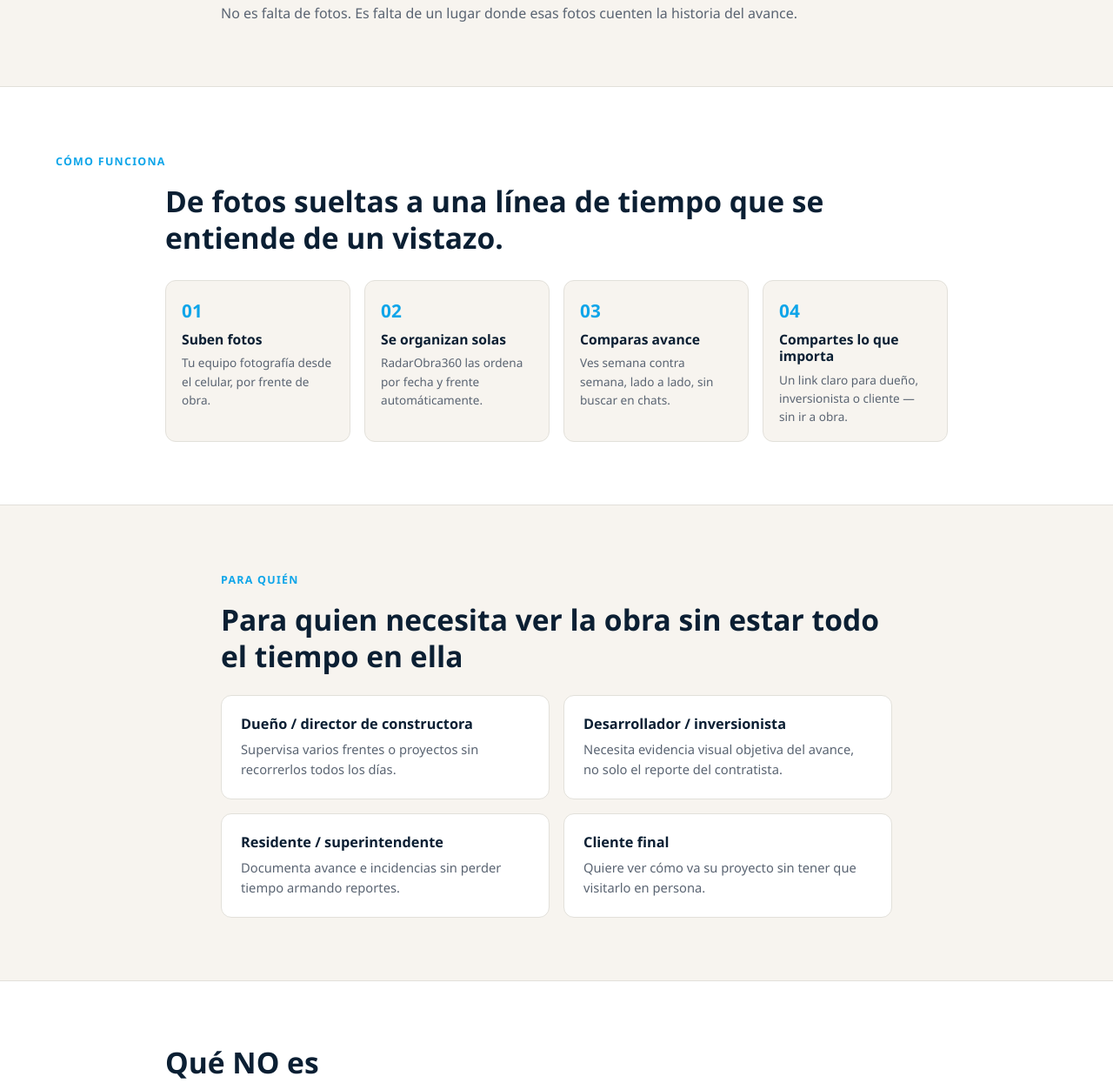
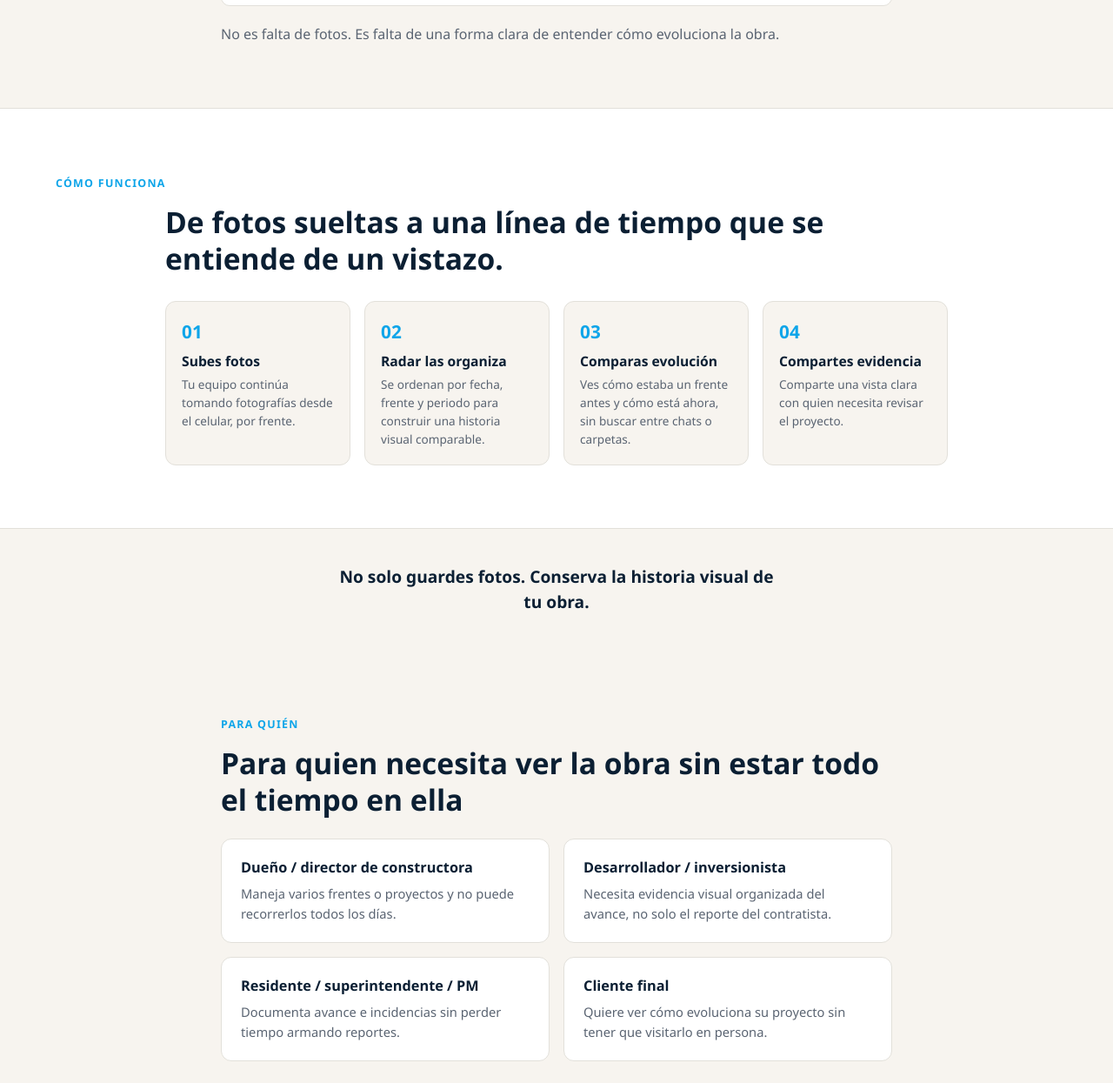
Before and after one commit to construtakticpm-star/radarobra360-web, a website: page index.html in a window 1280 px wide. Shown: the part 1258-2503 px from the top of the page at 87% size. Drawn offline with Linux system fonts and the light colour scheme.

Commit message:
Landing RadarObra360 v0.2: ajusta copy hacia evolución visual, no certificación
Reescribe hero, problema, cómo funciona y qué-no-es para que el
producto se perciba como evidencia visual comparable (no medición de
avance contractual). Agrega microcopy diferenciador entre cómo-funciona
y para-quién. Sin cambios de diseño ni de alcance funcional.

Co-Authored-By: Claude Sonnet 5 <noreply@anthropic.com>

```diff
--- a/index.html
+++ b/index.html
@@ -4,7 +4,7 @@
 <meta charset="UTF-8">
 <meta name="viewport" content="width=device-width, initial-scale=1.0">
 <title>RadarObra360 | Seguimiento Visual de Obra</title>
-<meta name="description" content="Organiza la evidencia fotográfica de tu obra en una línea de tiempo comparable semana a semana. Ve el avance real, sin estar en sitio todos los días.">
+<meta name="description" content="RadarObra360 convierte las fotos que ya toma tu equipo en una línea de tiempo visual clara y comparable, semana a semana, frente por frente.">
 <link rel="canonical" href="https://radarobra.ai/">
 <link rel="stylesheet" href="style.css">
 </head>
@@ -41,9 +41,9 @@
   <section class="hero">
     <div class="hero__text">
       <p class="eyebrow">RadarObra360 · Visual de Obra</p>
-      <h1>Ve el avance real de tu obra, sin estar ahí todos los días.</h1>
-      <p class="hero__sub">RadarObra360 organiza la evidencia fotográfica de tu proyecto en una línea de tiempo clara y comparable — semana a semana, frente por frente.</p>
-      <p class="hero__text-body">Tu equipo sube fotos desde el celular. RadarObra360 las ordena, las fecha y las deja listas para comparar avance real, sin depender de WhatsApp disperso ni reportes armados a mano.</p>
+      <h1>Ve cómo evoluciona tu obra, sin estar ahí todos los días.</h1>
+      <p class="hero__sub">RadarObra360 convierte fotos de obra en una línea de tiempo clara y comparable para que puedas ver cómo cambia cada frente, semana a semana.</p>
+      <p class="hero__text-body">Tu equipo sigue tomando fotos con el celular que ya usa, por frente. RadarObra360 las ordena y las fecha — de fotos sueltas en WhatsApp a evidencia visual que sí puedes comparar.</p>
       <div class="hero__actions">
         <a href="#formulario" class="btn btn--primary" data-track="hero_cta">SOLICITAR DEMO</a>
         <a href="#como-funciona" class="btn btn--ghost" data-track="hero_cta_secundario">VER CÓMO FUNCIONA</a>
@@ -64,7 +64,7 @@
           <div class="photo-chip photo-chip--3"><span>Sem 20</span></div>
           <div class="photo-chip photo-chip--4 photo-chip--active"><span>Sem 21</span></div>
         </div>
-        <p class="timeline-card__caption">📷 12 fotos esta semana · comparación automática con Sem 20</p>
+        <p class="timeline-card__caption">📷 12 fotos esta semana · línea de tiempo semanal por frente</p>
       </div>
     </div>
   </section>
@@ -73,13 +73,13 @@
   <section class="section" id="problema">
     <h2>Cuando no puedes estar en obra, dependes de lo que te cuenten.</h2>
     <ul class="check-list">
-      <li>¿El avance que te reportan corresponde con lo que realmente se ve en sitio?</li>
+      <li>¿Puedes comprobar visualmente si lo que te reportan corresponde con lo que se ve en sitio?</li>
       <li>¿Las fotos de la obra están dispersas en chats de WhatsApp, sin orden ni fecha clara?</li>
       <li>¿Te cuesta comparar cómo se veía un frente hace 2 semanas contra hoy?</li>
-      <li>¿Necesitas mostrarle avance a un cliente o inversionista sin llevarlo a la obra?</li>
+      <li>¿Necesitas mostrarle a un cliente o inversionista cómo va evolucionando la obra, sin llevarlo a sitio?</li>
       <li>¿Descubres un problema visual — grietas, desniveles, mal acabado — semanas después de que ocurrió?</li>
     </ul>
-    <p class="section__closing">No es falta de fotos. Es falta de un lugar donde esas fotos cuenten la historia del avance.</p>
+    <p class="section__closing">No es falta de fotos. Es falta de una forma clara de entender cómo evoluciona la obra.</p>
   </section>
 
   <!-- SOLUCIÓN -->
@@ -89,26 +89,28 @@
     <div class="steps">
       <div class="steps__item">
         <span class="steps__num">01</span>
-        <h3>Suben fotos</h3>
-        <p>Tu equipo fotografía desde el celular, por frente de obra.</p>
+        <h3>Subes fotos</h3>
+        <p>Tu equipo continúa tomando fotografías desde el celular, por frente.</p>
       </div>
       <div class="steps__item">
         <span class="steps__num">02</span>
-        <h3>Se organizan solas</h3>
-        <p>RadarObra360 las ordena por fecha y frente automáticamente.</p>
+        <h3>Radar las organiza</h3>
+        <p>Se ordenan por fecha, frente y periodo para construir una historia visual comparable.</p>
       </div>
       <div class="steps__item">
         <span class="steps__num">03</span>
-        <h3>Comparas avance</h3>
-        <p>Ves semana contra semana, lado a lado, sin buscar en chats.</p>
+        <h3>Comparas evolución</h3>
+        <p>Ves cómo estaba un frente antes y cómo está ahora, sin buscar entre chats o carpetas.</p>
       </div>
       <div class="steps__item">
         <span class="steps__num">04</span>
-        <h3>Compartes lo que importa</h3>
-        <p>Un link claro para dueño, inversionista o cliente — sin ir a obra.</p>
+        <h3>Compartes evidencia</h3>
+        <p>Comparte una vista clara con quien necesita revisar el proyecto.</p>
       </div>
     </div>
   </section>
+
+  <p class="differentiator">No solo guardes fotos. Conserva la historia visual de tu obra.</p>
 
   <!-- PARA QUIÉN -->
   <section class="section" id="para-quien">
@@ -117,19 +119,19 @@
     <div class="audience-grid">
       <div class="audience-card">
         <h3>Dueño / director de constructora</h3>
-        <p>Supervisa varios frentes o proyectos sin recorrerlos todos los días.</p>
+        <p>Maneja varios frentes o proyectos y no puede recorrerlos todos los días.</p>
       </div>
       <div class="audience-card">
         <h3>Desarrollador / inversionista</h3>
-        <p>Necesita evidencia visual objetiva del avance, no solo el reporte del contratista.</p>
+        <p>Necesita evidencia visual organizada del avance, no solo el reporte del contratista.</p>
       </div>
       <div class="audience-card">
-        <h3>Residente / superintendente</h3>
+        <h3>Residente / superintendente / PM</h3>
         <p>Documenta avance e incidencias sin perder tiempo armando reportes.</p>
       </div>
       <div class="audience-card">
         <h3>Cliente final</h3>
-        <p>Quiere ver cómo va su proyecto sin tener que visitarlo en persona.</p>
+        <p>Quiere ver cómo evoluciona su proyecto sin tener que visitarlo en persona.</p>
       </div>
     </div>
   </section>
@@ -146,7 +148,7 @@
       <li>Supervisión de obra</li>
       <li>Certificación de avance</li>
     </ul>
-    <p class="section__closing">Es específicamente evidencia visual organizada — cuando necesites algo más, se cotiza por separado.</p>
+    <p class="section__closing">RadarObra360 se enfoca en organizar, comparar y conservar evidencia visual. El control integral del proyecto pertenece a otras capas de gestión.</p>
   </section>
 
   <!-- FAQ -->
--- a/style.css
+++ b/style.css
@@ -99,6 +99,8 @@ a{color:inherit;}
 .section__lead{font-size:1.05rem;color:var(--navy);font-weight:600;margin-bottom:16px;}
 .section__closing{color:var(--muted);margin-top:18px;}
 
+.differentiator{max-width:640px;margin:0 auto;padding:5vh 5vw;text-align:center;font-size:1.2rem;font-weight:800;color:var(--navy);}
+
 .check-list{list-style:none;padding:0;display:grid;gap:12px;margin:20px 0;}
 .check-list li{padding:14px 18px;background:#fff;border:1px solid var(--border);border-radius:10px;color:var(--navy);font-weight:500;}
 .section--alt .check-list li{background:var(--cream);}
```
